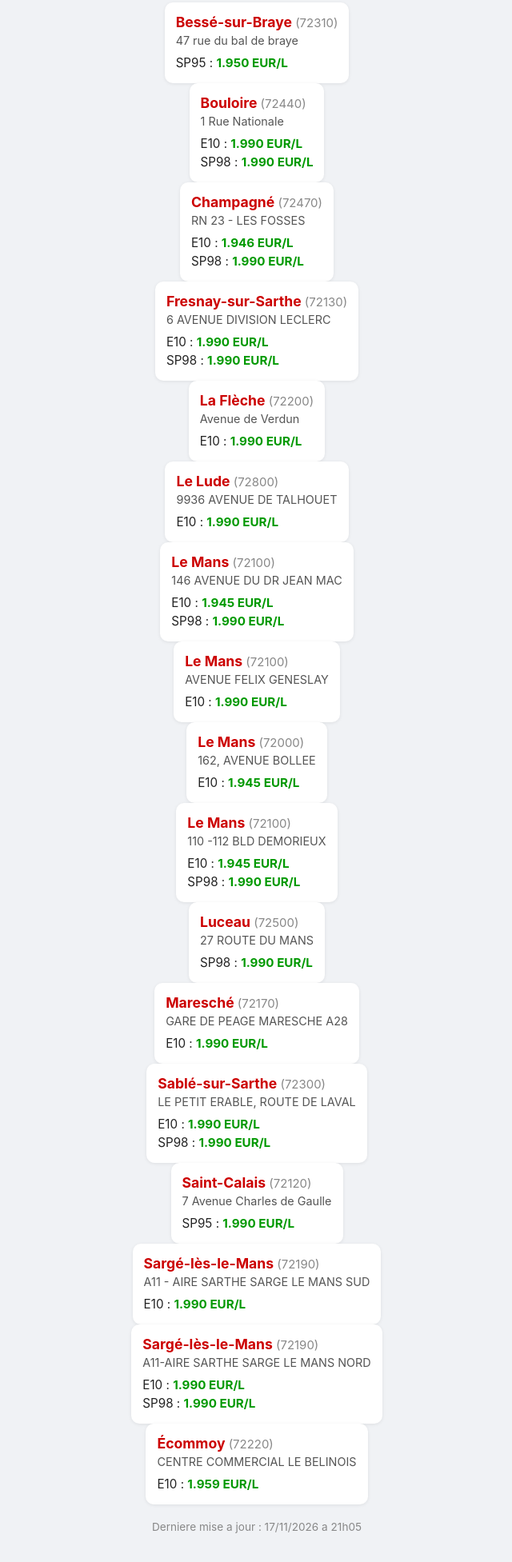
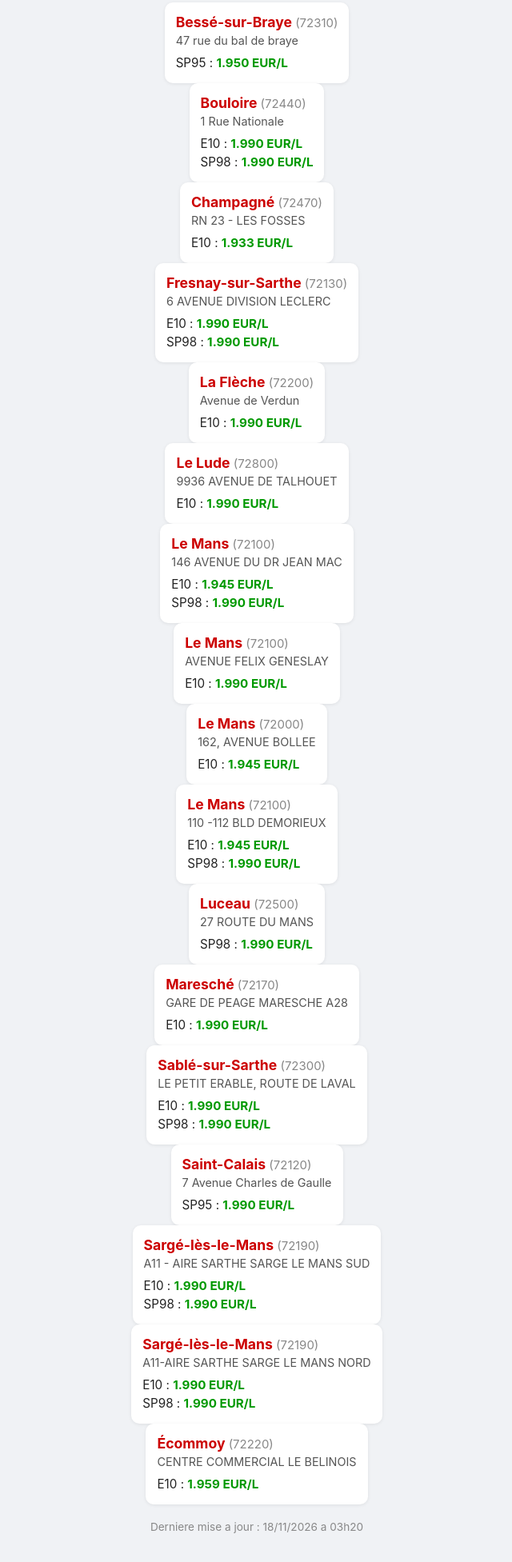
Before and after one commit to abdelziane979-eng/alerte-total-sarthe, a plain HTML site: page index.html in a window 1280 px wide. Shown: the part 125-2078 px from the top of the page at 80% size, without its empty margins (319-959 px from the left). Drawn offline with Linux system fonts and the light colour scheme.

Commit message:
MAJ auto

```diff
--- a/etats_stocks.json
+++ b/etats_stocks.json
@@ -3,7 +3,7 @@
     "etats": {
       "sp95": "def",
       "e10": "dispo",
-      "sp98": null,
+      "sp98": "dispo",
       "gazole": "dispo"
     },
     "adresse": "A11 - AIRE SARTHE SARGE LE MANS SUD",
@@ -133,7 +133,7 @@
     "etats": {
       "sp95": "def",
       "e10": "dispo",
-      "sp98": "dispo",
+      "sp98": "temp",
       "gazole": "dispo"
     },
     "adresse": "RN 23 - LES FOSSES",
--- a/index.html
+++ b/index.html
@@ -59,7 +59,7 @@
         <div class="station">
             <div class="ville">Champagné <span class="cp">(72470)</span></div>
             <div class="adresse">RN 23 - LES FOSSES</div>
-            <div class="carburant">E10 : <span class="prix">1.946 EUR/L</span></div><div class="carburant">SP98 : <span class="prix">1.990 EUR/L</span></div>
+            <div class="carburant">E10 : <span class="prix">1.933 EUR/L</span></div>
 
         </div>
         <div class="station">
@@ -131,7 +131,7 @@
         <div class="station">
             <div class="ville">Sargé-lès-le-Mans <span class="cp">(72190)</span></div>
             <div class="adresse">A11 - AIRE SARTHE SARGE LE MANS SUD</div>
-            <div class="carburant">E10 : <span class="prix">1.990 EUR/L</span></div>
+            <div class="carburant">E10 : <span class="prix">1.990 EUR/L</span></div><div class="carburant">SP98 : <span class="prix">1.990 EUR/L</span></div>
 
         </div>
         <div class="station">
@@ -146,6 +146,6 @@
             <div class="carburant">E10 : <span class="prix">1.959 EUR/L</span></div>
 
         </div>
-<div class="date">Derniere mise a jour : 17/11/2026 a 21h05</div>
+<div class="date">Derniere mise a jour : 18/11/2026 a 03h20</div>
 </body>
 </html>
```
